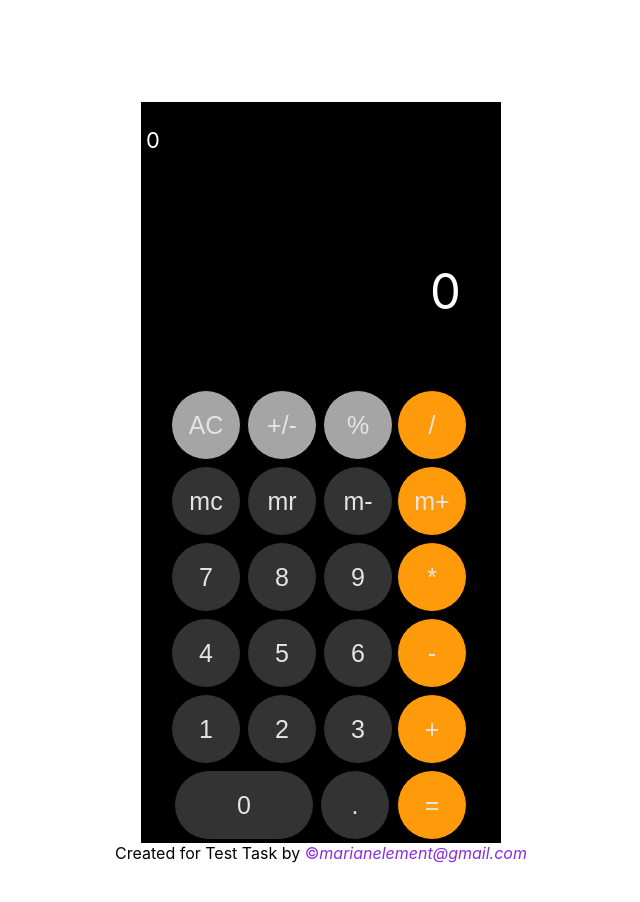
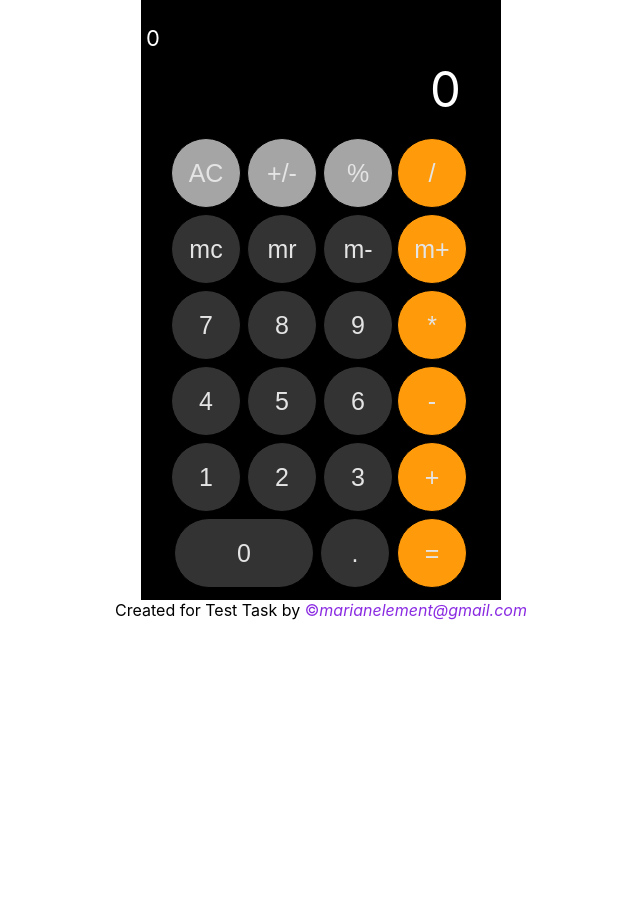
Before and after one commit to mar1an4ik/calculator, a React (Create React App) app: page / in a window 1280 px wide. Shown: the top 902 px of the page, without its empty margins (319-959 px from the left). After the commit the page ends 800 px from the top, so only its background shows below. Built offline with nearby package versions, Linux system fonts and the light colour scheme.

Commit message:
changed margin App.css

```diff
--- a/src/App.css
+++ b/src/App.css
@@ -1,12 +1,11 @@
 body, html{height:100%}
 .App {
   text-align: center;
-  margin-top: 8%;
-  margin-bottom: 7%;
-min-height: 900px;
+
 
 }
 button{
+  outline:none;
   width: 70px;
   height: 70px;
   border-radius: 35px;
@@ -32,7 +31,7 @@ button{
   width: 360px;
   max-width: 600px;
 
-height: auto;
+height: 600px;
   margin: auto;
   background-color: #000000;
 }
@@ -44,7 +43,7 @@ height: auto;
   display: flex;
   text-align: center;
   justify-content: center;
-  margin-top: 220px;
+  margin-top: 70px;
   width: 100%;
 
 
@@ -85,7 +84,7 @@ margin-left: 30px;
   word-break: keep-all;
   overflow: hidden;
 
-  line-height: 380px;
+  line-height: 180px;
 }
 
 .labelSmall{
@@ -99,4 +98,5 @@ margin-left: 30px;
 }
 .marian{
   color: blueviolet;
+  cursor: pointer;
 }
```
Also changed, not shown: 1 other file (tests, documents, lock files or other folders).
